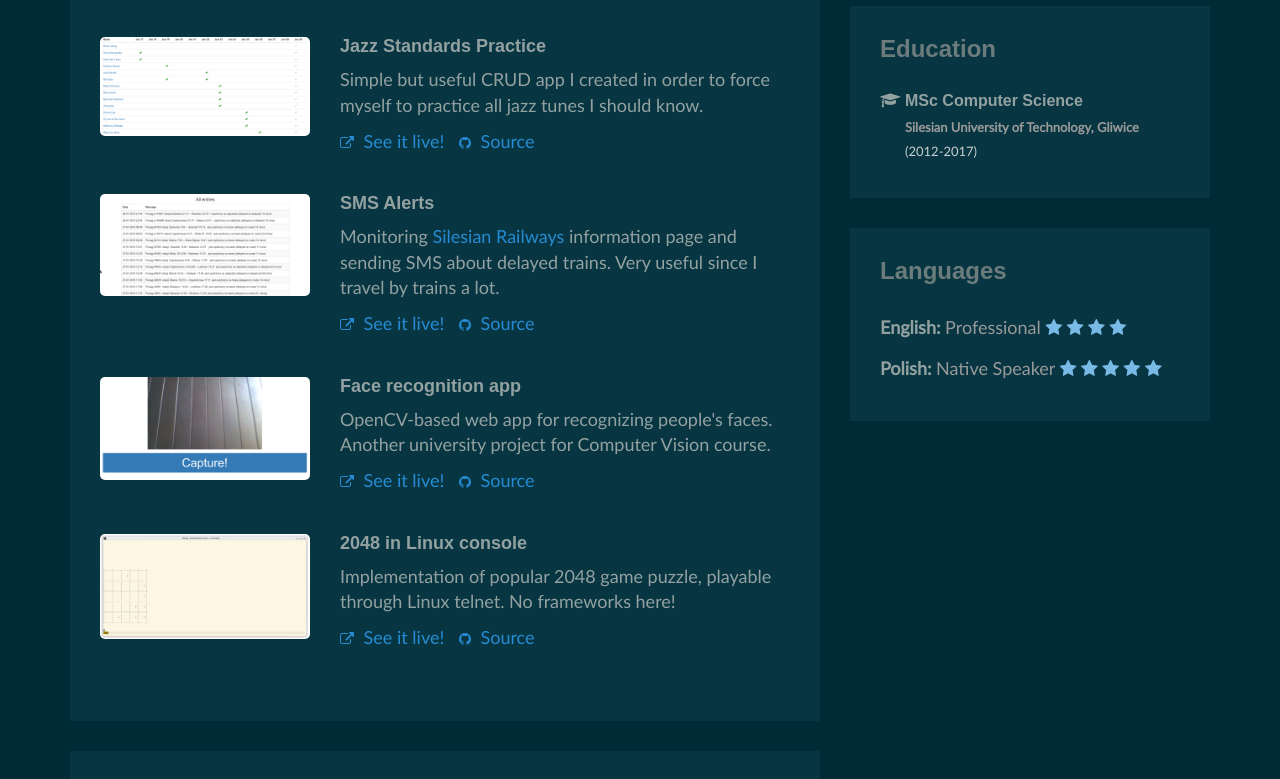
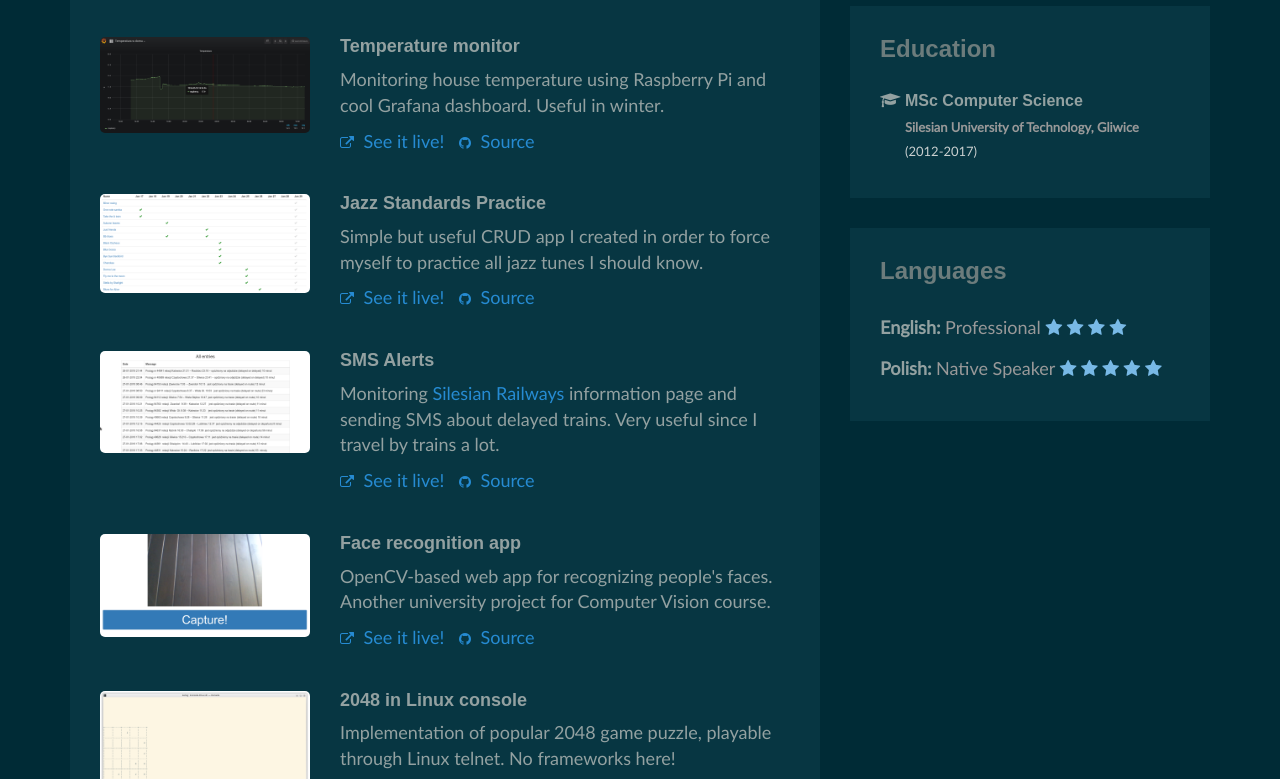
Before and after one commit to AleksanderGrzybowski/aleksandergrzybowski.pl, a website: page index.html in a window 1280 px wide. Shown: the part 948-1727 px from the top of the page. Drawn offline with nearby package versions, Linux system fonts and the light colour scheme; files that its build step writes are made by us from their sources; a web font is replaced by a local one.

Commit message:
Add temperature monitor

```diff
--- a/index.html
+++ b/index.html
@@ -103,6 +103,24 @@
                     <i class="fa fa-external-link"></i> See it live!
                   </a>
                   <a class="more-link left-margin" href="https://github.com/AleksanderGrzybowski/Chat" target="_blank">
+                    <i class="fa fa-github"></i> Source
+                  </a>
+                </p>
+              </div>
+            </div>
+
+            <div class="item row">
+              <a class="col-md-4 col-sm-4 col-xs-12" href="http://temperature.kelog.pl/d/HEJaiuzmk/temperatura-w-domu?orgId=1" target="_blank">
+                <img class="img-responsive project-image" src="assets/images/temperature-monitor.png" alt="project name"/>
+              </a>
+              <div class="desc col-md-8 col-sm-8 col-xs-12">
+                <h3 class="title"><a href="http://temperature.kelog.pl/d/HEJaiuzmk/temperatura-w-domu?orgId=1" target="_blank">Temperature monitor</a></h3>
+                <p>Monitoring house temperature using Raspberry Pi and cool Grafana dashboard. Useful in winter.</p>
+                <p>
+                  <a class="more-link" href="http://temperature.kelog.pl/d/HEJaiuzmk/temperatura-w-domu?orgId=1" target="_blank">
+                    <i class="fa fa-external-link"></i> See it live!
+                  </a>
+                  <a class="more-link left-margin" href="https://github.com/AleksanderGrzybowski/temperature-monitor" target="_blank">
                     <i class="fa fa-github"></i> Source
                   </a>
                 </p>
```
Also changed, not shown: assets/images/temperature-monitor.png (added).
